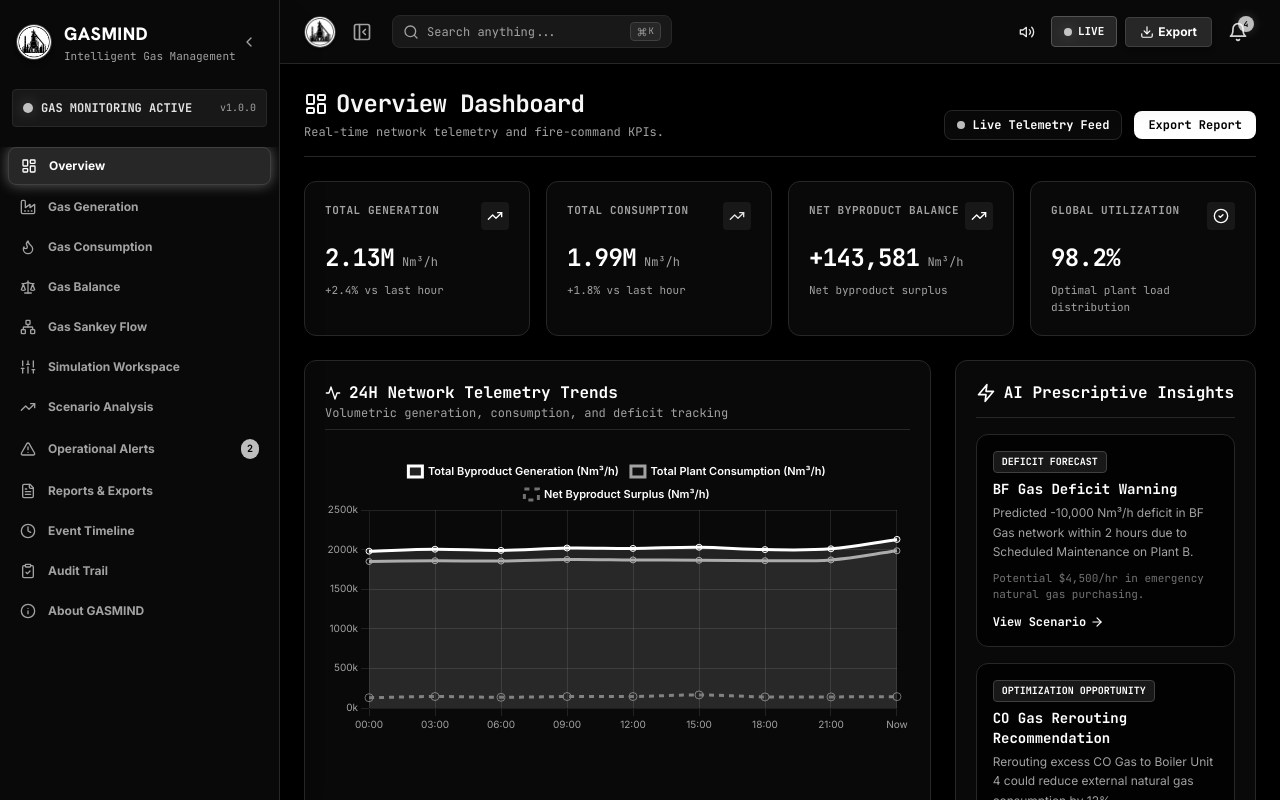
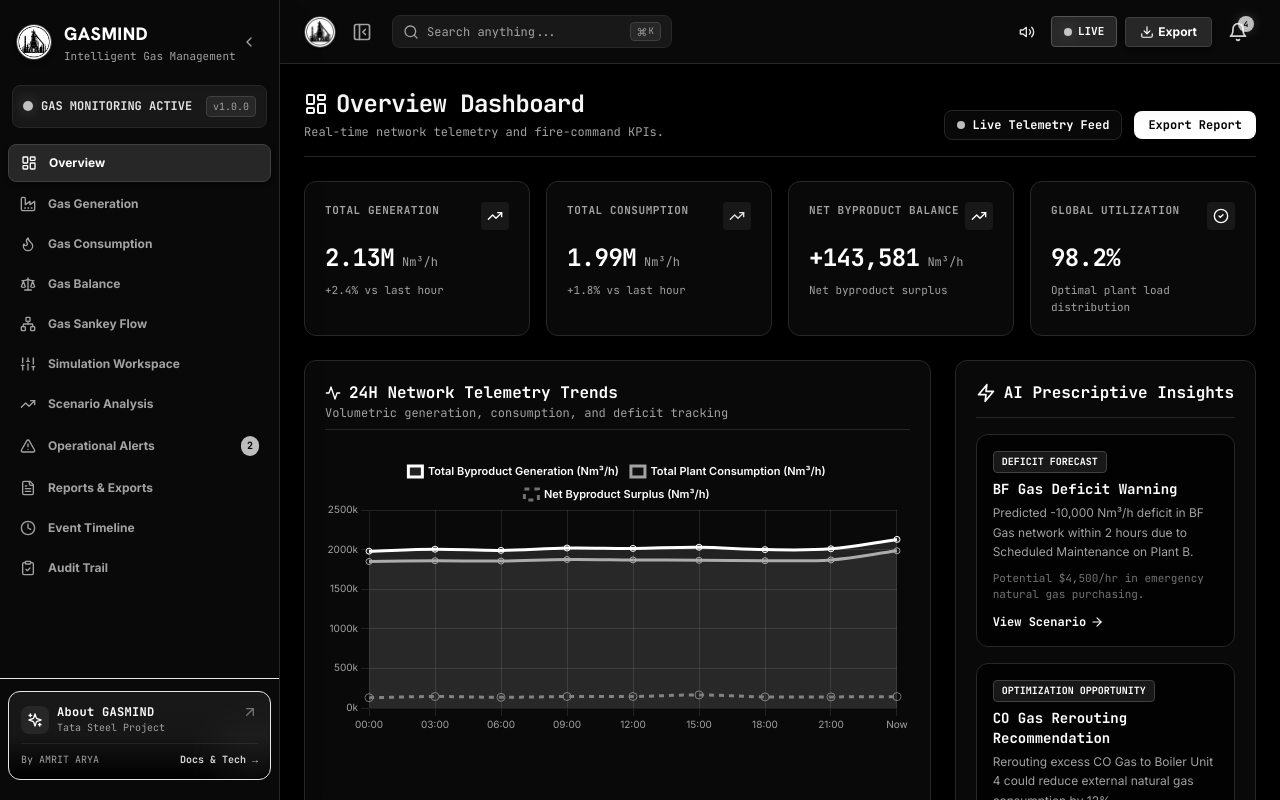
Before and after one commit to amrit-arya/GasMind-TataSteel, a React (Vite) app: page / in a window 1280 px wide. Built offline with nearby package versions, Linux system fonts and the light colour scheme; the HTML template or start-up script is replaced by a standard one.

Commit message:
Updated interface and ui for about gasmind section

```diff
--- a/src/components/Sidebar.tsx
+++ b/src/components/Sidebar.tsx
@@ -15,7 +15,9 @@ import {
   ClipboardCheck,
   Info,
   ChevronLeft,
-  ChevronRight
+  ChevronRight,
+  Sparkles,
+  ArrowUpRight
 } from 'lucide-react';
 
 interface SidebarProps {
@@ -35,7 +37,7 @@ export const Sidebar: React.FC<SidebarProps> = ({
 
   const unacknowledgedCritical = alerts.filter(a => a.severity === 'critical' && !a.acknowledged).length;
 
-  const navItems: { id: ViewMode; label: string; icon: React.FC<{ className?: string }>; badge?: number }[] = [
+  const mainNavItems: { id: ViewMode; label: string; icon: React.FC<{ className?: string }>; badge?: number }[] = [
     { id: 'overview', label: 'Overview', icon: LayoutDashboard },
     { id: 'generation', label: 'Gas Generation', icon: Factory },
     { id: 'consumption', label: 'Gas Consumption', icon: Flame },
@@ -46,9 +48,10 @@ export const Sidebar: React.FC<SidebarProps> = ({
     { id: 'alerts', label: 'Operational Alerts', icon: AlertTriangle, badge: unacknowledgedCritical },
     { id: 'reports', label: 'Reports & Exports', icon: FileText },
     { id: 'timeline', label: 'Event Timeline', icon: Clock },
-    { id: 'audit', label: 'Audit Trail', icon: ClipboardCheck },
-    { id: 'about', label: 'About GASMIND', icon: Info }
+    { id: 'audit', label: 'Audit Trail', icon: ClipboardCheck }
   ];
+
+  const isAboutActive = currentView === 'about';
 
   return (
     <>
@@ -67,7 +70,7 @@ export const Sidebar: React.FC<SidebarProps> = ({
         ${mobileOpen ? 'w-[280px] translate-x-0' : '-translate-x-full md:translate-x-0'}
       `}>
         {/* Brand Header & Desktop Collapse Toggle */}
-        <div className={`px-4 mb-6 flex items-center ${isCollapsed ? 'justify-center' : 'justify-between'}`}>
+        <div className={`px-4 mb-5 flex items-center ${isCollapsed ? 'justify-center' : 'justify-between'}`}>
           <div className="flex items-center gap-3">
             <img src="/gasmind_logo.jpg" alt="GasMind Official Logo" className="w-9 h-9 rounded-full object-cover border border-zinc-700 shadow-md shrink-0" />
             {!isCollapsed && (
@@ -92,12 +95,12 @@ export const Sidebar: React.FC<SidebarProps> = ({
 
         {/* Live System Indicator */}
         {!isCollapsed ? (
-          <div className="mx-3 mb-5 p-2.5 bg-zinc-900 border border-zinc-800 rounded flex items-center justify-between">
+          <div className="mx-3 mb-4 p-2.5 bg-zinc-900 border border-zinc-800 rounded-lg flex items-center justify-between shadow-inner">
             <div className="flex items-center gap-2">
               <span className="w-2.5 h-2.5 rounded-full bg-white animate-pulse glow-flame" />
               <span className="text-xs font-mono text-zinc-200 font-bold">GAS MONITORING ACTIVE</span>
             </div>
-            <span className="text-[10px] font-mono text-zinc-400">v1.0.0</span>
+            <span className="text-[10px] font-mono text-zinc-400 bg-zinc-800 px-1.5 py-0.5 rounded border border-zinc-700">v1.0.0</span>
           </div>
         ) : (
           <div className="flex justify-center mb-4">
@@ -106,8 +109,8 @@ export const Sidebar: React.FC<SidebarProps> = ({
         )}
 
         {/* Navigation List */}
-        <nav className="flex-1 overflow-y-auto px-2 space-y-1">
-          {navItems.map((item) => {
+        <nav className="flex-1 overflow-y-auto px-2 space-y-1 custom-scrollbar">
+          {mainNavItems.map((item) => {
             const Icon = item.icon;
             const isActive = currentView === item.id;
             return (
@@ -121,7 +124,7 @@ export const Sidebar: React.FC<SidebarProps> = ({
                 className={`
                   w-full flex items-center ${isCollapsed ? 'justify-center px-2' : 'justify-between px-3'} py-2.5 rounded-lg text-xs font-bold transition-all duration-150 group cursor-pointer
                   ${isActive
-                    ? 'bg-zinc-800 text-white border border-zinc-700 shadow-lg glow-flame font-extrabold'
+                    ? 'bg-zinc-800 text-white border border-zinc-700 shadow-md font-extrabold'
                     : 'text-zinc-400 hover:bg-zinc-900 hover:text-white'}
                 `}
               >
@@ -140,6 +143,64 @@ export const Sidebar: React.FC<SidebarProps> = ({
             );
           })}
         </nav>
+
+        {/* Featured "About GASMIND" Section */}
+        <div className="px-2 pt-3 mt-2 border-t border-zinc-850">
+          {!isCollapsed ? (
+            <button
+              onClick={() => {
+                setCurrentView('about');
+                setMobileOpen(false);
+              }}
+              className={`
+                w-full text-left p-3 rounded-xl transition-all duration-300 group cursor-pointer relative overflow-hidden
+                ${isAboutActive
+                  ? 'bg-zinc-850 border-2 border-white shadow-xl ring-2 ring-white/20'
+                  : 'bg-gradient-to-b from-zinc-900 via-zinc-900/90 to-black border border-zinc-750 hover:border-zinc-500 hover:shadow-2xl hover:-translate-y-0.5'}
+              `}
+            >
+              {/* Subtle background glow effect */}
+              <div className="absolute -right-6 -bottom-6 w-20 h-20 bg-white/5 rounded-full blur-xl pointer-events-none group-hover:bg-white/10 transition-colors" />
+
+              <div className="flex items-start justify-between mb-1.5">
+                <div className="flex items-center gap-2">
+                  <div className={`p-1.5 rounded-lg transition-colors ${isAboutActive ? 'bg-white text-black' : 'bg-zinc-800 text-white group-hover:bg-zinc-700'}`}>
+                    <Sparkles className="w-4 h-4" />
+                  </div>
+                  <div>
+                    <span className="text-xs font-mono font-extrabold tracking-wide text-white block">
+                      About GASMIND
+                    </span>
+                    <span className="text-[10px] text-zinc-400 font-mono block">Tata Steel Project</span>
+                  </div>
+                </div>
+                <ArrowUpRight className={`w-4 h-4 transition-transform ${isAboutActive ? 'text-white translate-x-0.5 -translate-y-0.5' : 'text-zinc-500 group-hover:text-white group-hover:translate-x-0.5 group-hover:-translate-y-0.5'}`} />
+              </div>
+
+              <div className="mt-2 pt-2 border-t border-zinc-800/80 flex items-center justify-between text-[10px] font-mono text-zinc-400">
+                <span className="truncate">By AMRIT ARYA</span>
+                <span className="text-zinc-300 font-bold group-hover:text-white transition-colors">Docs & Tech →</span>
+              </div>
+            </button>
+          ) : (
+            <button
+              onClick={() => {
+                setCurrentView('about');
+                setMobileOpen(false);
+              }}
+              title="About GASMIND - Tata Steel Internship Project"
+              className={`
+                w-full flex items-center justify-center p-2.5 rounded-xl transition-all duration-300 group cursor-pointer relative
+                ${isAboutActive
+                  ? 'bg-white text-black ring-2 ring-white/50 shadow-lg'
+                  : 'bg-zinc-900 text-zinc-300 border border-zinc-750 hover:bg-zinc-800 hover:text-white hover:border-zinc-500'}
+              `}
+            >
+              <Sparkles className="w-4 h-4 animate-pulse" />
+              {isAboutActive && <span className="absolute -top-1 -right-1 w-2.5 h-2.5 bg-white border-2 border-black rounded-full" />}
+            </button>
+          )}
+        </div>
       </aside>
     </>
   );
```
